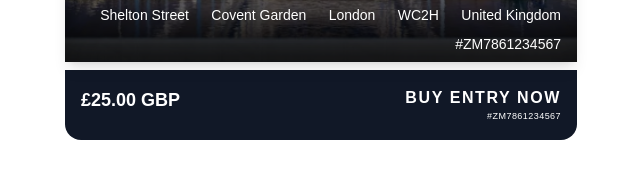
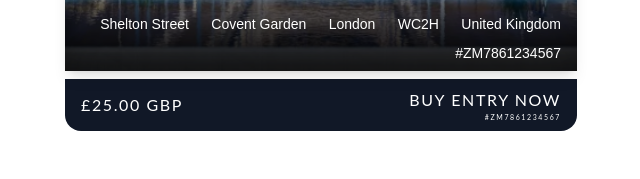
Before and after one commit to AQSA-ABDULLAH/zimo-card, a Next.js app: page / in a window 1280 px wide. Shown: the part 549-728 px from the top of the page, without its empty margins (319-959 px from the left). Built offline with nearby package versions, Linux system fonts and the light colour scheme.

Commit message:
fix footer

```diff
--- a/components/Card.js
+++ b/components/Card.js
@@ -113,13 +113,13 @@ const Card = () => {
       </div>
 
       {/* Buy Entry Section */}
-      <div className="flex justify-between p-4 bg-gray-900 rounded-b-2xl mt-2">
-        <p className="text-lg font-semibold">£25.00 GBP</p>
+      <div className="flex justify-between h-[51.25px] items-center px-4 bg-gray-900 tracking-widest rounded-b-2xl mt-2 font-lato text-[16px]">
+        <p>£25.00 GBP</p>
         <div>
-          <button className="font-semibold tracking-widest rounded-lg">
+          <button>
             BUY ENTRY NOW
           </button>
-          <p className="text-end text-[9px] tracking-wider">#ZM7861234567</p>
+          <p className="text-end text-[7px]">#ZM7861234567</p>
         </div>
       </div>
     </div>
--- a/tailwind.config.mjs
+++ b/tailwind.config.mjs
@@ -11,6 +11,9 @@ export default {
         background: "var(--background)",
         foreground: "var(--foreground)",
       },
+      fontFamily: {
+        lato: ['Lato', 'sans-serif'],
+      },
     },
   },
   plugins: [],
```
